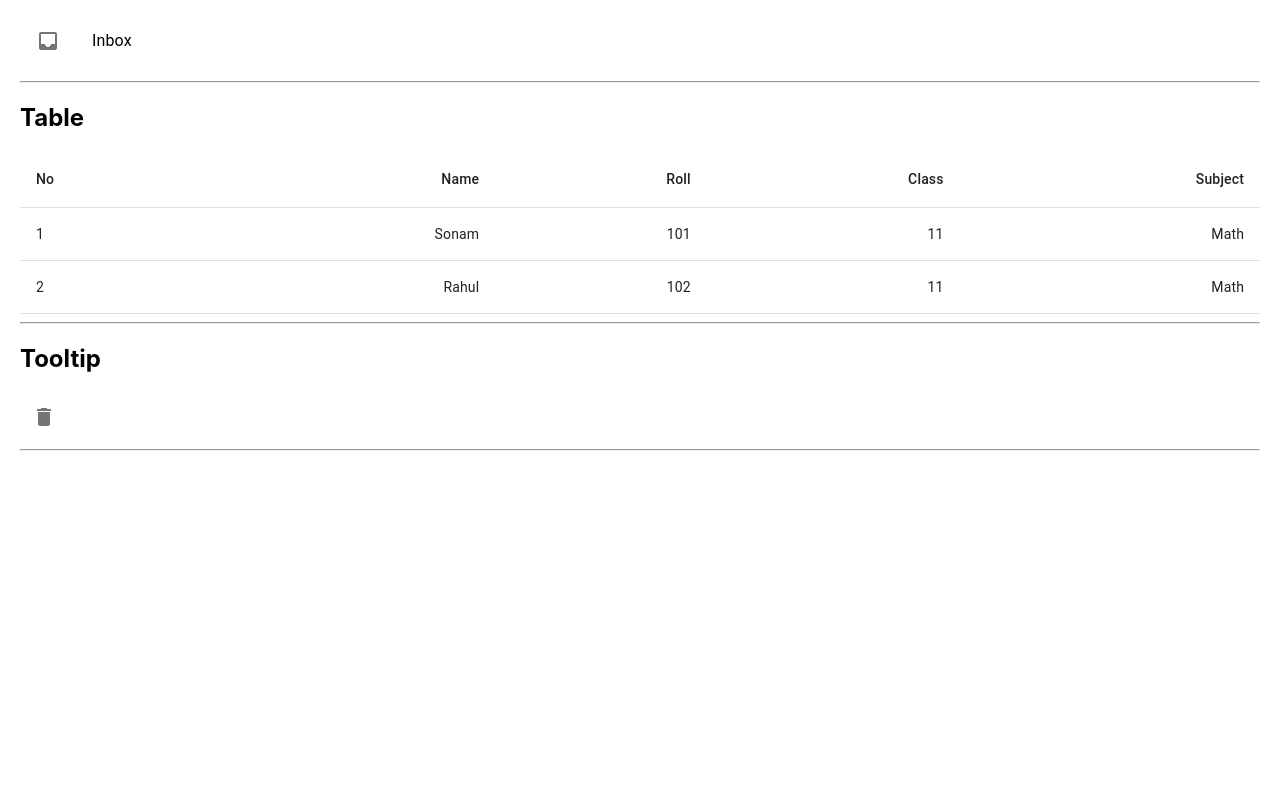
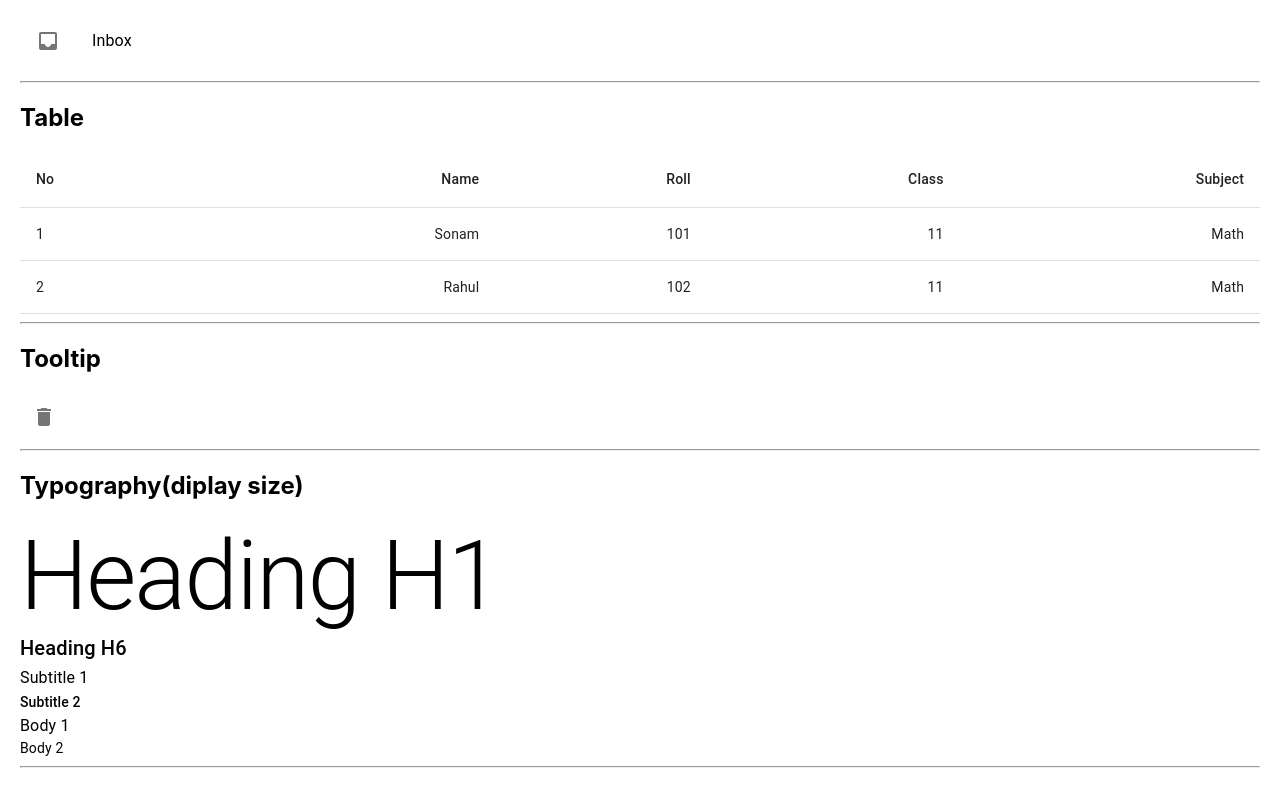
Before and after one commit to devpranab/Practice-React-MaterialUI, a React (Create React App) app: page / in a window 1280 px wide. Shown: the part 4424-5220 px from the top of the page. Before the commit the page ends 4903 px from the top, so only its background shows below. Built offline with nearby package versions, Linux system fonts and the light colour scheme.

Commit message:
Text Display size

```diff
--- a/src/App.js
+++ b/src/App.js
@@ -37,6 +37,7 @@ import TableContainer from '@material-ui/core/TableContainer';
 import TableHead from '@material-ui/core/TableHead';
 import TableRow from '@material-ui/core/TableRow';
 import Tooltip from '@material-ui/core/Tooltip';
+import Typography from '@material-ui/core/Typography';
 
 // for data & time
 const useStyles = makeStyles((theme) => ({
@@ -308,6 +309,14 @@ function App() {
         </IconButton>
       </Tooltip>
       <hr/>
+      <h2>Typography(diplay size)</h2>
+      <Typography variant="h1">Heading H1</Typography>
+      <Typography variant="h6">Heading H6</Typography>
+      <Typography variant="subtitle1">Subtitle 1</Typography>
+      <Typography variant="subtitle2">Subtitle 2</Typography>
+      <Typography variant="body1">Body 1</Typography>
+      <Typography variant="body2">Body 2</Typography>
+      <hr/>
     </div>
 
   );
```
